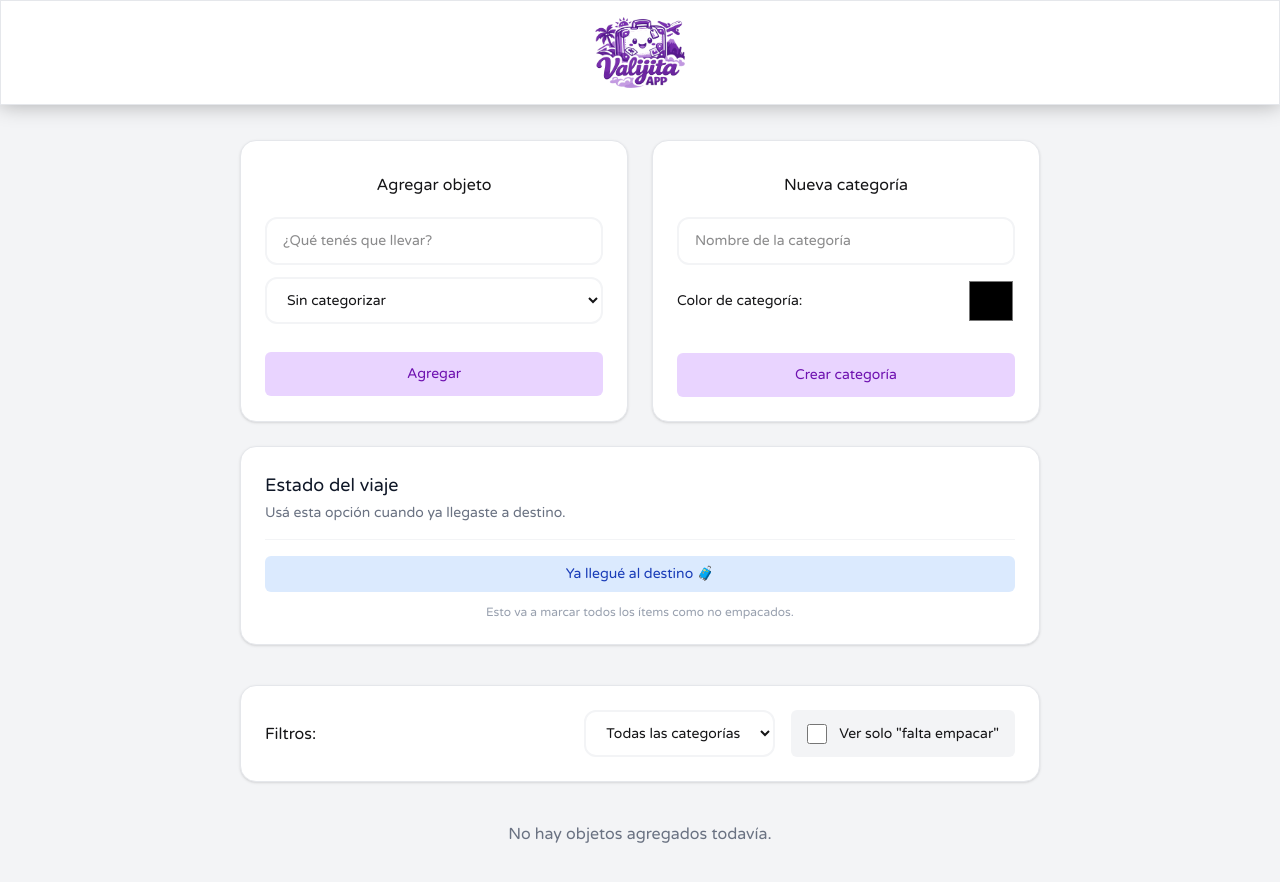
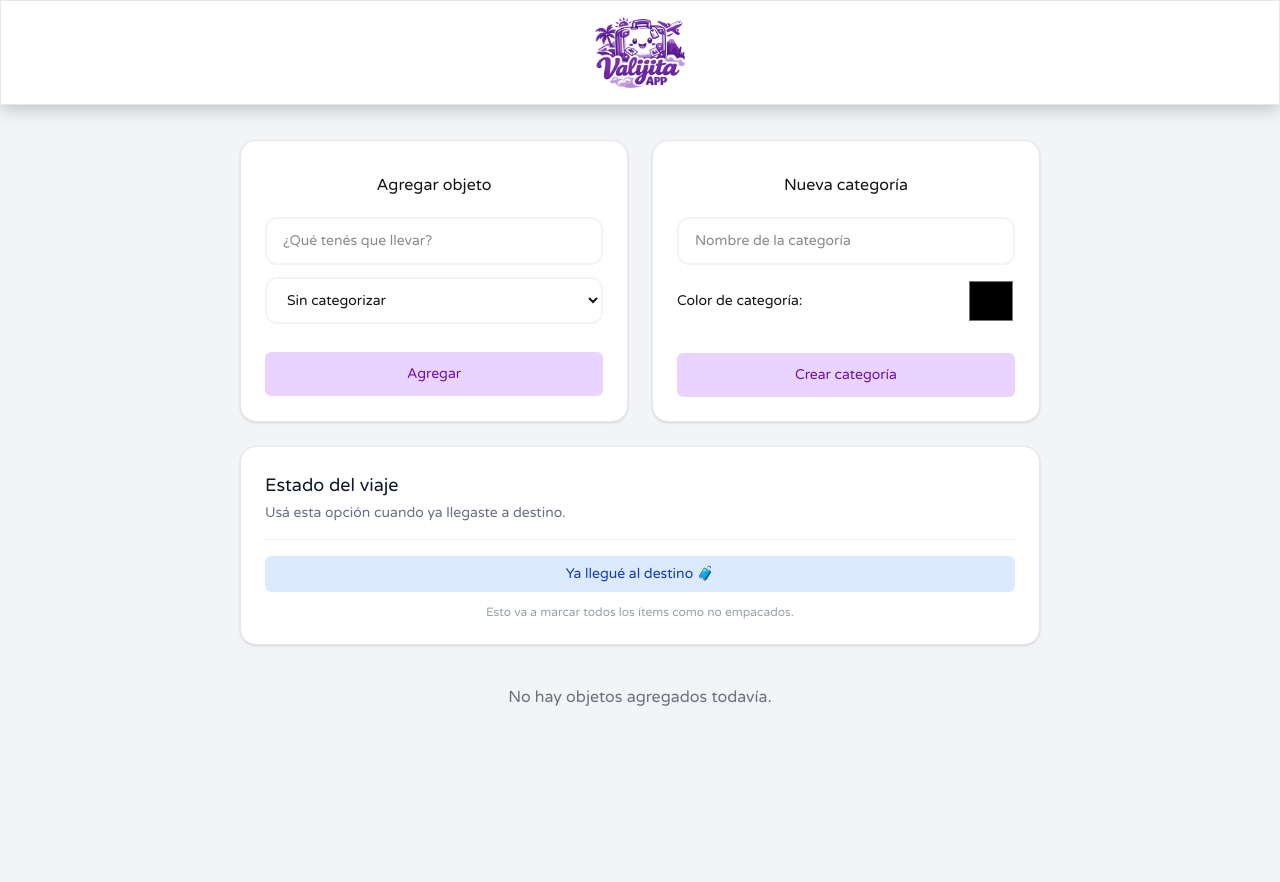
Before and after one commit to kevinbordon2799/valijita-app, a React (Vite) app: page / in a window 1280 px wide. Shown: the top 882 px of the page. Built offline with nearby package versions, Linux system fonts and the light colour scheme.

Commit message:
change item cards list style, rendering position, etc

```diff
--- a/src/App.tsx
+++ b/src/App.tsx
@@ -28,8 +28,6 @@ function App() {
 
                         <TripStatusCard />
 
-                        <FiltersCard />
-
                         <TravelItemList />
                     </div>
                 </TravelItemsProvider>
--- a/src/components/FiltersCard/index.tsx
+++ b/src/components/FiltersCard/index.tsx
@@ -7,8 +7,8 @@ export const FiltersCard: React.FC = () => {
     const { categories } = useCategories();
 
     return (
-        <div className="pt-10">
-            <div className="flex flex-col mx-auto p-6 max-w-[800px] sm:flex-row sm:items-center sm:justify-between gap-3 rounded-2xl border border-gray-200 bg-white shadow-sm">
+        <div className="">
+            <div className="flex flex-col mx-auto px-6 py-4 w-full sm:flex-row sm:items-center sm:justify-between gap-3 rounded-2xl border border-gray-200 bg-white shadow-sm">
                 <p className="py-2 text-center text-md font-bold md:font-lg">Filtros:</p>
 
                 <div className="flex flex-col gap-4 sm:flex-row">
--- a/src/components/ItemCard/index.tsx
+++ b/src/components/ItemCard/index.tsx
@@ -47,11 +47,11 @@ export const TravelItemCard: React.FC<TravelItemCardProps> = ({
 
     return (
         <div
-            className="border border-gray-200 bg-white shadow-sm px-6 py-8 rounded-xl flex flex-col gap-4 relative"
+            className="border border-gray-200 bg-white shadow-md px-6 py-8 rounded-xl flex flex-col gap-4 relative"
 
             style={{
                 // borderColor: categoryColor,
-                borderWidth: "3px"
+                // borderWidth: "3px"
                 // boxShadow: `0px 0px 8px 2px ${categoryColor}`
             }}
         >
--- a/src/components/TravelItemList/index.tsx
+++ b/src/components/TravelItemList/index.tsx
@@ -1,15 +1,25 @@
 import { useTravelItems } from '../../contexts/TravelItemsContext';
+import { FiltersCard } from '../FiltersCard';
 import { TravelItemCard } from '../ItemCard';
 
 export const TravelItemList: React.FC = () => {
     const { filteredItems, togglePacked, editItem, deleteItem } = useTravelItems();
 
     if (filteredItems.length === 0) {
-        return <div className="py-10 text-center text-gray-500">No hay objetos agregados todavía.</div>;
+        return (
+            <div className="py-10 text-center text-gray-500">No hay objetos agregados todavía.</div>
+        );
     }
 
     return (
-        <div className="w-full mx-auto max-w-[800px] grid grid-cols-1 lg:grid-cols-2 gap-6 py-10">
+        <div className="w-full mx-auto max-w-[900px] space-y-10 mt-10 py-15 mb-10 rounded-2xl border border-gray-200 bg-white shadow-sm rounded-2xl px-6">
+            <div>
+                <h2 className='text-3xl font-bold text-center'>Lista de objetos agregados:</h2>
+            </div>
+
+            <FiltersCard />
+
+            <div className=" grid grid-cols-1 lg:grid-cols-2 gap-6">
                 {filteredItems.map((item) => (
                     <TravelItemCard
                         key={item.id}
@@ -20,5 +30,6 @@ export const TravelItemList: React.FC = () => {
                     />
                 ))}
             </div>
+        </div>
     );
 };
```
Lines whose indentation alone changed are shown as unchanged.
